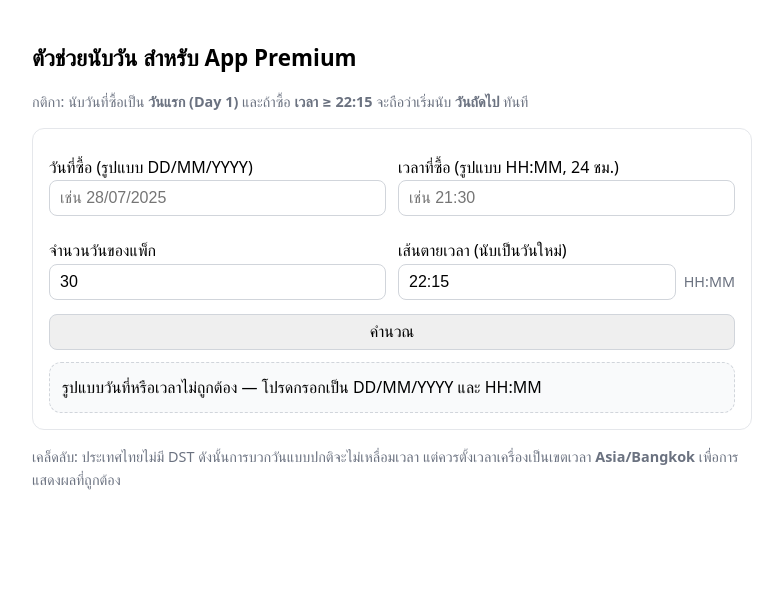
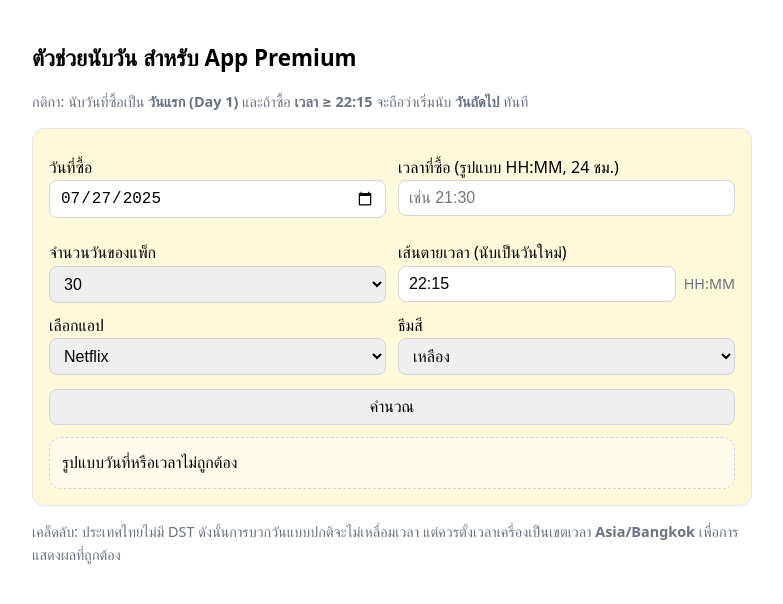
Before and after one commit to QilinPA/CarlenderApp, a plain HTML site: page index.html in a window 1280 px wide. Both pictures are taken after a click on the button "คำนวณ". Shown: the whole page, without its empty margins (248-1031 px from the left). Drawn offline with Linux system fonts and the light colour scheme.

Commit message:
Add app selection, theme colors and date picker

```diff
--- a/index.html
+++ b/index.html
@@ -5,15 +5,19 @@
   <meta name="viewport" content="width=device-width, initial-scale=1" />
   <title>ตัวช่วยนับวัน (30 วัน) สำหรับขาย YouTube Premium</title>
   <style>
-    body{font-family:system-ui,-apple-system,Segoe UI,Roboto,Helvetica,Arial,sans-serif;max-width:720px;margin:40px auto;padding:0 16px;line-height:1.6}
+    body{--card-bg:#fff;--result-bg:#f9fafb;font-family:system-ui,-apple-system,Segoe UI,Roboto,Helvetica,Arial,sans-serif;max-width:720px;margin:40px auto;padding:0 16px;line-height:1.6}
+    body.theme-yellow{--card-bg:#fff9db;--result-bg:#fffbeb}
+    body.theme-orange{--card-bg:#ffe9d5;--result-bg:#fff5ed}
+    body.theme-red{--card-bg:#ffdede;--result-bg:#fff1f2}
+    body.theme-pastel{--card-bg:#f8f5ff;--result-bg:#f4f4fb}
     h1{font-size:1.4rem;margin-bottom:0.25rem}
-    .card{border:1px solid #e5e7eb;border-radius:12px;padding:16px;margin-top:12px}
+    .card{background:var(--card-bg);border:1px solid #e5e7eb;border-radius:12px;padding:16px;margin-top:12px}
     label{display:block;margin-top:10px}
     input,select,button{font-size:1rem;padding:8px 10px;border:1px solid #d1d5db;border-radius:8px;width:100%;box-sizing:border-box}
     button{cursor:pointer}
     .row{display:grid;grid-template-columns:1fr 1fr;gap:12px}
     .muted{color:#6b7280;font-size:0.9rem}
-    .result{background:#f9fafb;border:1px dashed #d1d5db;border-radius:12px;padding:12px;margin-top:12px}
+    .result{background:var(--result-bg);border:1px dashed #d1d5db;border-radius:12px;padding:12px;margin-top:12px}
     .inline{display:flex;gap:8px;align-items:center}
   </style>
 </head>
@@ -26,8 +30,8 @@
   <div class="card">
     <div class="row">
       <div>
-        <label>วันที่ซื้อ (รูปแบบ DD/MM/YYYY)</label>
-        <input id="purchaseDate" placeholder="เช่น 28/07/2025" />
+        <label>วันที่ซื้อ</label>
+        <input id="purchaseDate" type="date" />
       </div>
       <div>
         <label>เวลาที่ซื้อ (รูปแบบ HH:MM, 24 ชม.)</label>
@@ -38,7 +42,12 @@
     <div class="row" style="margin-top:12px">
       <div>
         <label>จำนวนวันของแพ็ก</label>
-        <input id="planDays" type="number" value="30" min="1" />
+        <select id="planDays">
+          <option value="3">3</option>
+          <option value="7">7</option>
+          <option value="14">14</option>
+          <option value="30" selected>30</option>
+        </select>
       </div>
       <div>
         <label>เส้นตายเวลา (นับเป็นวันใหม่)</label>
@@ -46,6 +55,24 @@
           <input id="cutoffTime" value="22:15" />
           <span class="muted">HH:MM</span>
         </div>
+      </div>
+    </div>
+    <div class="row">
+      <div>
+        <label>เลือกแอป</label>
+        <select id="appType">
+          <option value="youtube">YouTube</option>
+          <option value="netflix" selected>Netflix</option>
+        </select>
+      </div>
+      <div>
+        <label>ธีมสี</label>
+        <select id="theme">
+          <option value="yellow" selected>เหลือง</option>
+          <option value="orange">ส้ม</option>
+          <option value="red">แดง</option>
+          <option value="pastel">พาสเทล</option>
+        </select>
       </div>
     </div>
 
@@ -59,11 +86,10 @@
   </p>
 
 <script>
-function parseDateDDMMYYYY(s){
-  const m = /^\s*(\d{1,2})\/(\d{1,2})\/(\d{4})\s*$/.exec(s||"");
+function parseISODate(s){
+  const m = /^\d{4}-\d{2}-\d{2}$/.exec(s||'');
   if(!m) return null;
-  let d = parseInt(m[1],10), mo = parseInt(m[2],10), y = parseInt(m[3],10);
-  if(mo<1||mo>12||d<1||d>31) return null;
+  const [y, mo, d] = s.split('-').map(Number);
   return {y, mo, d};
 }
 function parseHHMM(s){
@@ -86,13 +112,32 @@ function formatThaiDate(d){
   return `${dateStr} (${weekday})`;
 }
 
+document.addEventListener('DOMContentLoaded', () => {
+  document.getElementById('purchaseDate').valueAsDate = new Date();
+  const themeSel = document.getElementById('theme');
+  document.body.className = 'theme-' + themeSel.value;
+  themeSel.addEventListener('change', e => {
+    document.body.className = 'theme-' + e.target.value;
+  });
+  const appSel = document.getElementById('appType');
+  function updateCutoff(){
+    if(appSel.value === 'youtube'){
+      document.getElementById('cutoffTime').value = '00:00';
+    }else{
+      document.getElementById('cutoffTime').value = '22:15';
+    }
+  }
+  updateCutoff();
+  appSel.addEventListener('change', updateCutoff);
+});
+
 document.getElementById('calcBtn').addEventListener('click', () => {
   const purchaseDateStr = document.getElementById('purchaseDate').value;
   const purchaseTimeStr = document.getElementById('purchaseTime').value;
   const planDays = parseInt(document.getElementById('planDays').value, 10) || 30;
   const cutoffStr = document.getElementById('cutoffTime').value || "22:15";
 
-  const d = parseDateDDMMYYYY(purchaseDateStr);
+  const d = parseISODate(purchaseDateStr);
   const t = parseHHMM(purchaseTimeStr);
   const cutoff = parseHHMM(cutoffStr);
 
@@ -100,7 +145,7 @@ document.getElementById('calcBtn').addEventListener('click', () => {
 
   if(!d || !t || !cutoff){
     out.hidden = false;
-    out.innerHTML = "รูปแบบวันที่หรือเวลาไม่ถูกต้อง — โปรดกรอกเป็น DD/MM/YYYY และ HH:MM";
+    out.innerHTML = "รูปแบบวันที่หรือเวลาไม่ถูกต้อง";
     return;
   }
 
```
Also changed, not shown: 1 other file.
